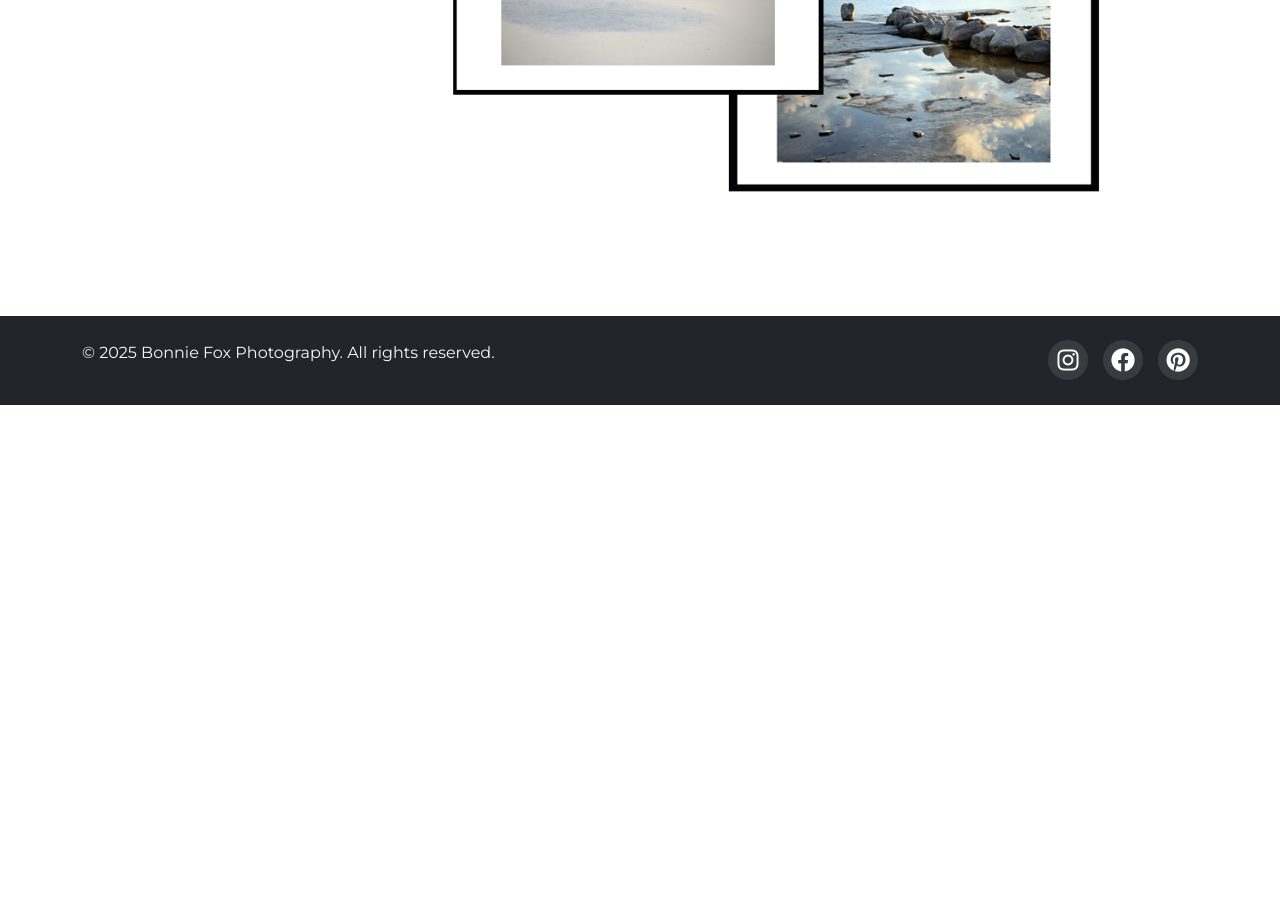
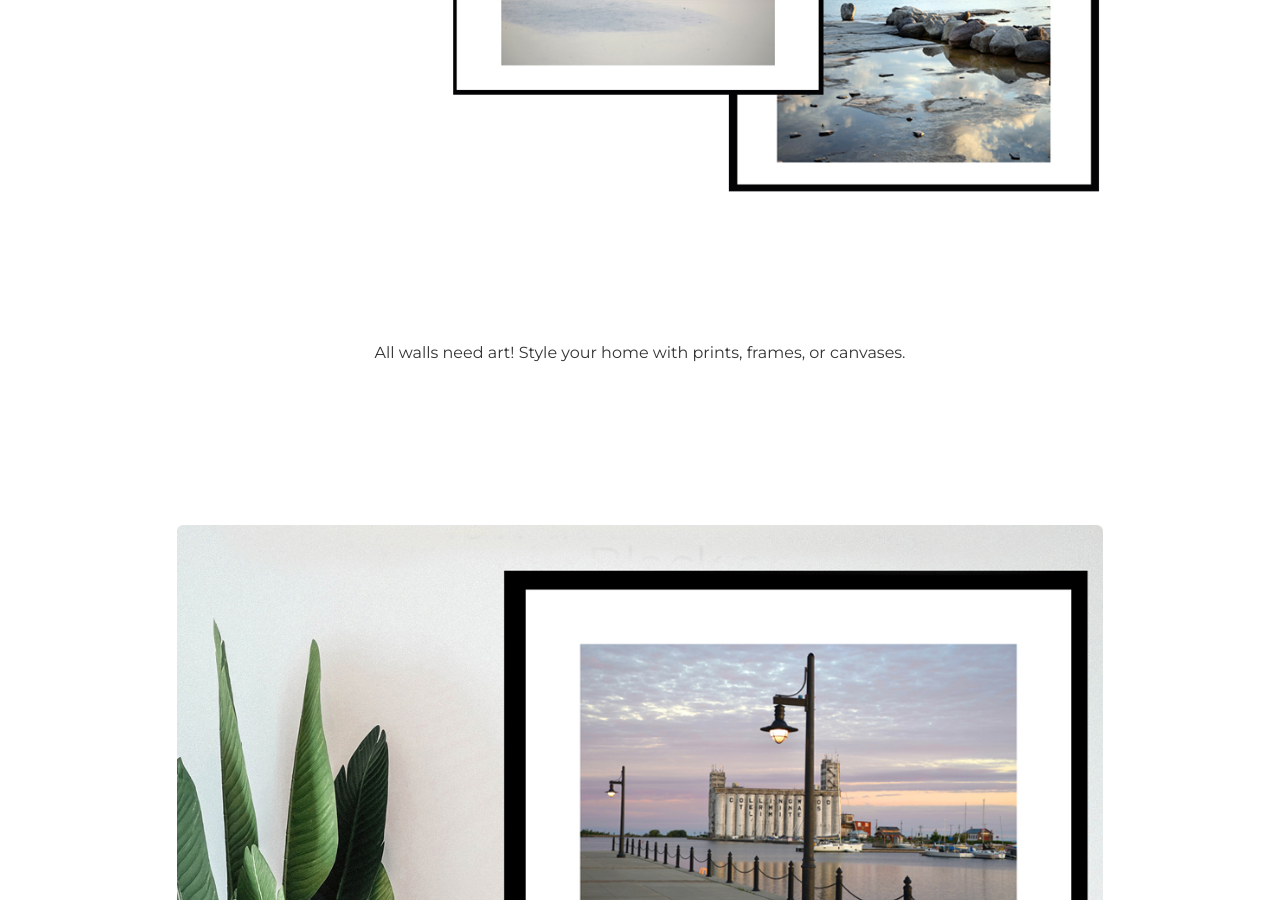
Before and after one commit to JakeDFox/photography-site, a Jekyll site: the page built from index.html, in a window 1280 px wide and 900 px high, scrolled down 1147 px. Built offline with Jekyll 4.4.1, drawn with Linux system fonts in a browser that asks for light colours; before the commit the page ends 1552 px from its top, so only the background shows below that.

Commit message:
home image

```diff
--- a/index.html
+++ b/index.html
@@ -54,6 +54,14 @@ description: Bonnie Fox Photography
             <div class="row align-items-center">
                 <div class="lg-16 my-4 py-5 text-center">
                     <img src="/photography-site/assets/images/home-7.jpg" alt="About Bonnie Fox Photography" class="img-fluid rounded" loading="lazy">
+                </div>
+                <div class="lg-16 my-4 py-5 text-center">
+                    <p>All walls need art!
+                        Style your home with prints, frames, or canvases.
+                        </p>
+                </div>
+                <div class="lg-16 my-4 py-5 text-center">
+                    <img src="/photography-site/assets/images/home-9.jpg" alt="About Bonnie Fox Photography" class="img-fluid rounded" loading="lazy">
                 </div>
             </div>
         </div>
```
Also changed, not shown: assets/images/home-6.jpg (renamed from assets/home-7.jpg).
